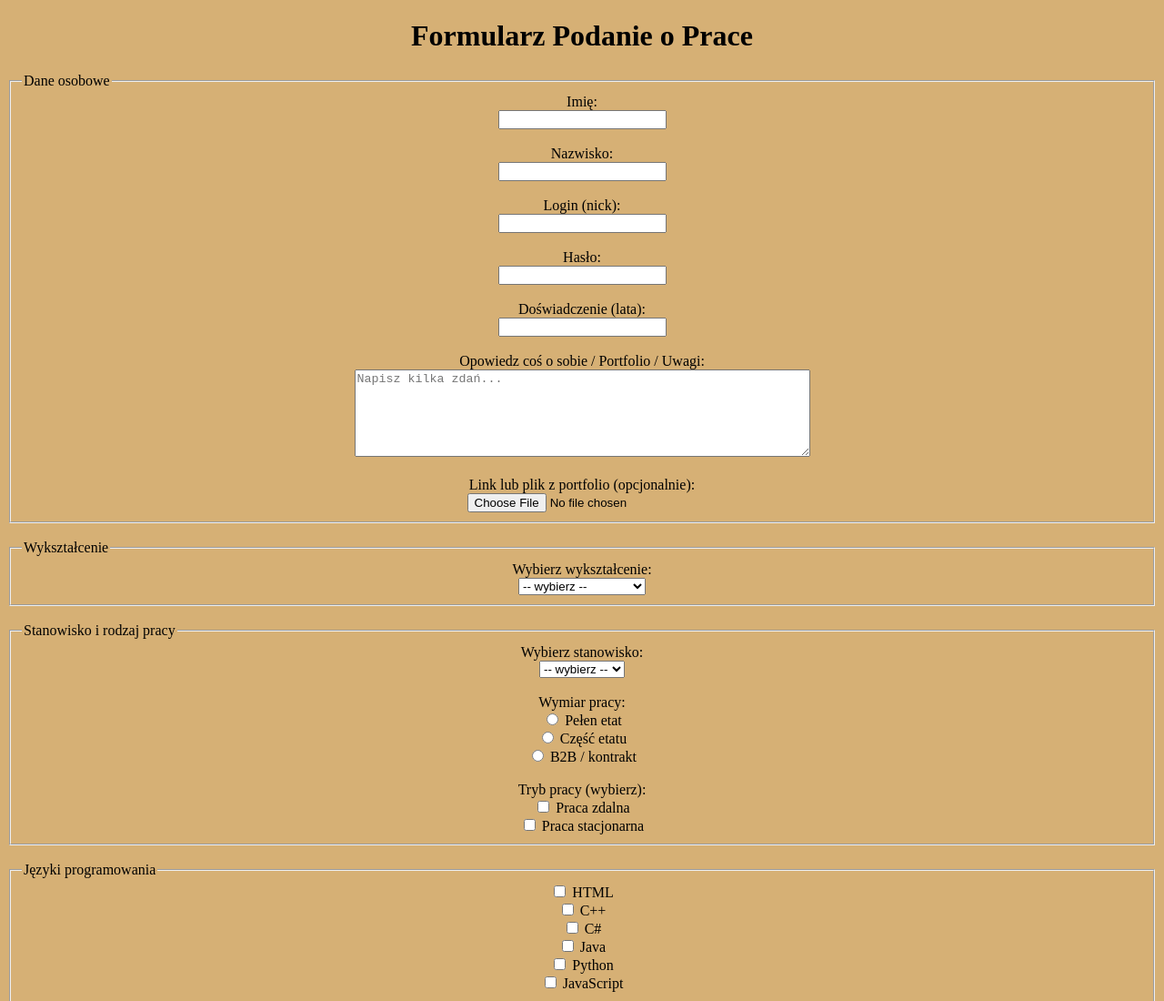
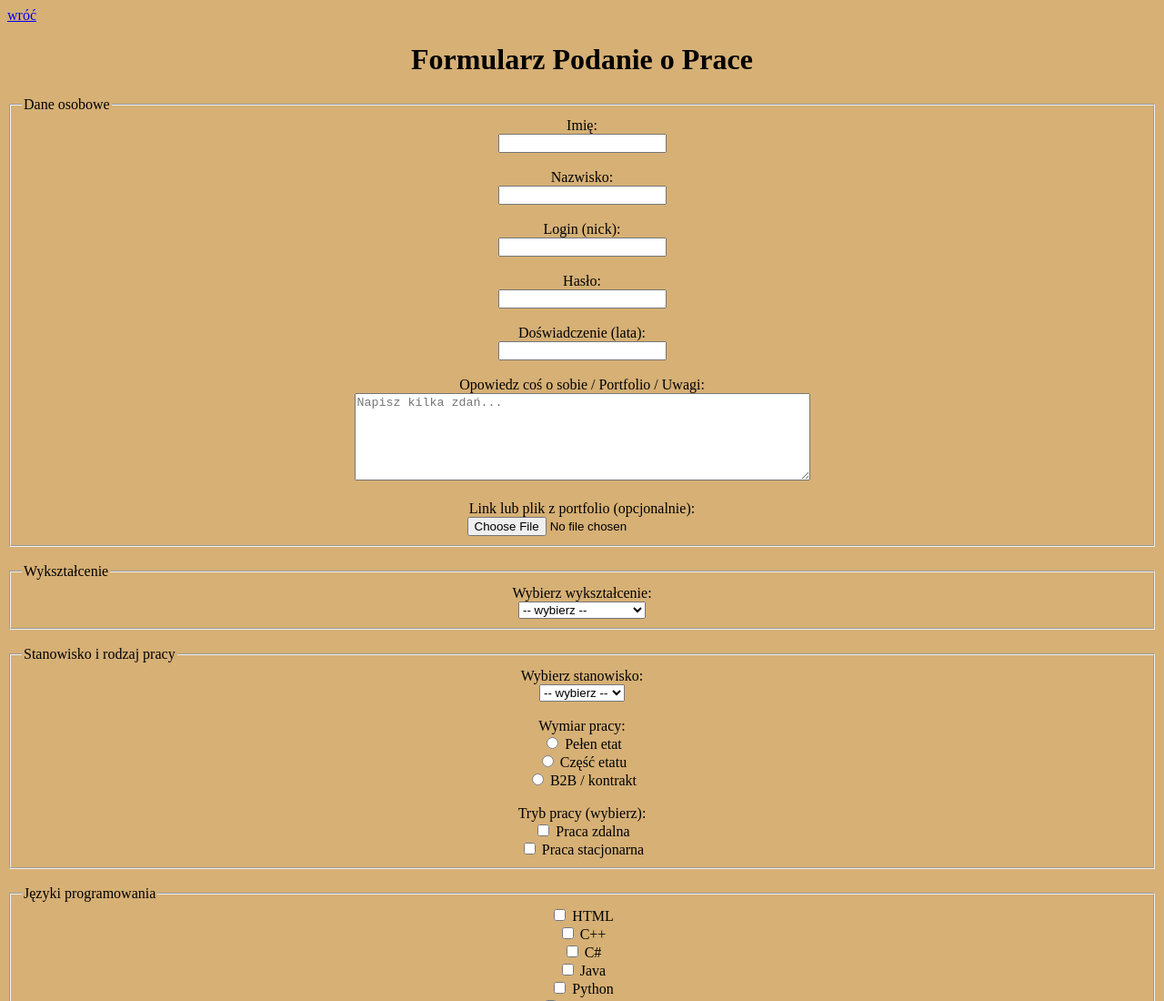
Before and after one commit to macias-coding/Szkola-Cw, a plain HTML site: page formularz_huba.html in a window 1280 px wide. Shown: the top 1100 px of the page at 91% size. Drawn offline with Linux system fonts and the light colour scheme.

Commit message:
Update formularz_huba.html

```diff
--- a/formularz_huba.html
+++ b/formularz_huba.html
@@ -6,6 +6,7 @@
              <title> Huba Formularz</title>
      </head>
  <body bgcolor="#D6B075">
+<A HREF="index.html"> wróć </A> <br>
 <center><h1> Formularz Podanie o Prace</h1></center>
 <center><form enctype="text/plain" action="mailto:mkryniew@wp.pl" subject="formularz_dane" method="Post">
 
```
